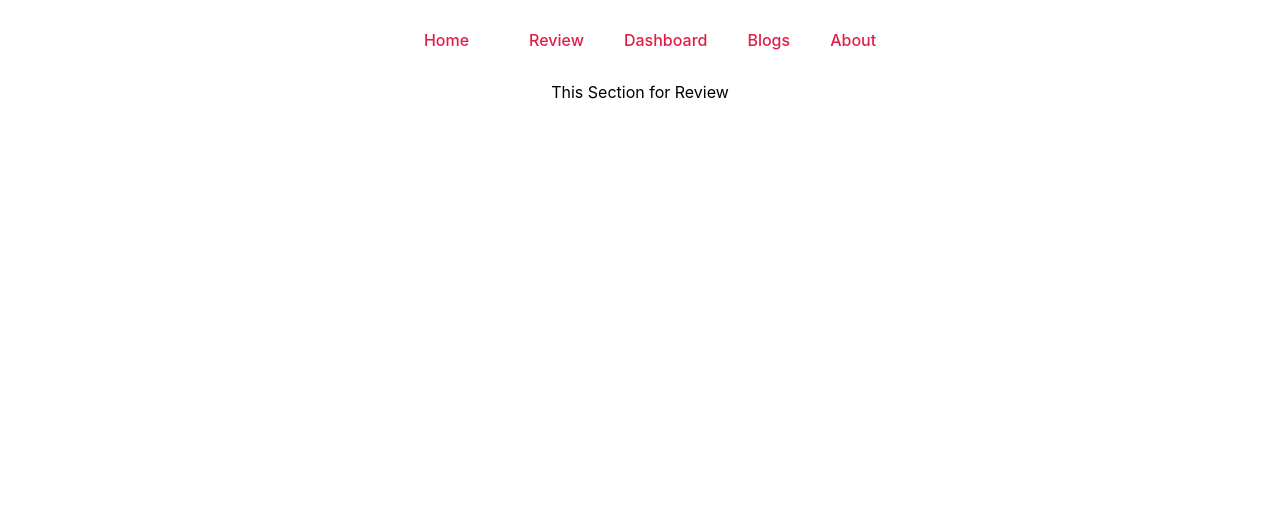
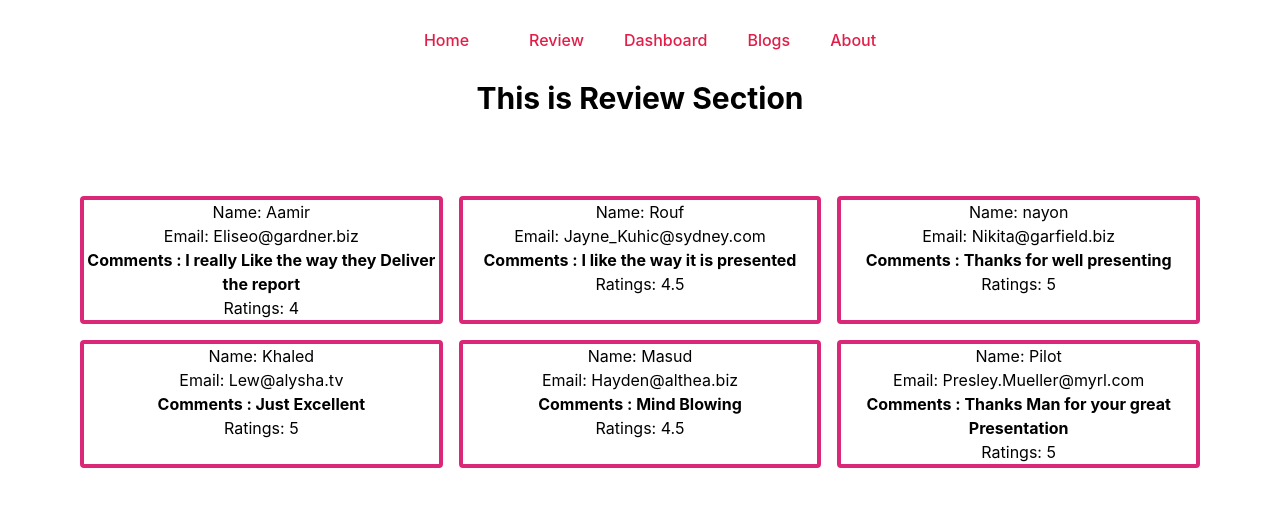
Before and after one commit to RHN007/product-anlysis-website, a React (Create React App) app in the folder product-analysis-website/: page /review in a window 1280 px wide. Shown: the top 506 px of the page. Built offline with nearby package versions, Linux system fonts and the light colour scheme.

Commit message:
adding comment section to website

```diff
--- /dev/null
+++ b/product-analysis-website/public/comments.json
@@ -0,0 +1,49 @@
+[
+{
+
+"id": 1,
+"name": "Aamir",
+"email": "Eliseo@gardner.biz",
+"comments": "I really Like the way they Deliver the report",
+"ratings": 4
+},
+{
+
+"id": 2,
+"name": "Rouf",
+"email": "Jayne_Kuhic@sydney.com",
+"comments": "I like the way it is presented",
+"ratings": 4.5
+},
+{
+
+"id": 3,
+"name": "nayon",
+"email": "Nikita@garfield.biz",
+"comments": "Thanks for well presenting ",
+"ratings": 5
+},
+{
+
+"id": 4,
+"name": "Khaled",
+"email": "Lew@alysha.tv",
+"comments": "Just Excellent",
+"ratings": 5
+},
+{
+
+"id": 5,
+"name": "Masud",
+"email": "Hayden@althea.biz",
+"comments": "Mind Blowing",
+"ratings": 4.5
+},
+{
+
+"id": 6,
+"name": "Pilot",
+"email": "Presley.Mueller@myrl.com",
+"comments": "Thanks Man for your great Presentation",
+"ratings": 5
+}]
--- /dev/null
+++ b/product-analysis-website/src/components/Comments/Comments.js
@@ -0,0 +1,20 @@
+import React from 'react';
+
+const Comments = ({comment}) => {
+
+    const {name, email, comments, ratings} = comment
+
+    return (
+        <div  className='border-4 border-pink-600 rounded  ' >
+            <div >
+            <p>Name: {name} </p>
+            <p>Email: {email} </p>
+            <p className='font-bold'>Comments : {comments} </p>
+            <p>Ratings: {ratings}</p>
+            </div>
+
+        </div>
+    );
+};
+
+export default Comments;
--- a/product-analysis-website/src/components/Review/Review.js
+++ b/product-analysis-website/src/components/Review/Review.js
@@ -1,9 +1,27 @@
-import React from 'react';
+
+import useComments from '../../hooks/useComments';
+import Comments from '../Comments/Comments';
 
 const Review = () => {
+
+    const [comments] = useComments([]);
+
+
+
+
+
     return (
-        <div>
-            <h1>This Section for Review</h1>
+        <div >
+            <h1 className='text-3xl font-bold'>This is Review Section </h1>
+
+        <div className='grid grid-cols-3 gap-4 p-10 m-10' >
+
+            {
+                comments.map(comment=> <Comments key={comment.id} comment={comment}> </Comments>)
+            }
+
+        </div>
+
         </div>
     );
 };
--- /dev/null
+++ b/product-analysis-website/src/hooks/useComments.js
@@ -0,0 +1,19 @@
+
+import { useEffect, useState } from 'react';
+
+const useComments = () => {
+    const [comments, setComments] = useState([]);
+
+    useEffect(()=> {
+        fetch('comments.json')
+        .then(res => res.json())
+        .then(data => setComments(data))
+    },[])
+
+
+
+      return [comments, setComments]
+
+};
+
+export default useComments;
```
Also changed, not shown: product-analysis-website/public/data.json (deleted, +0 -38 lines).
